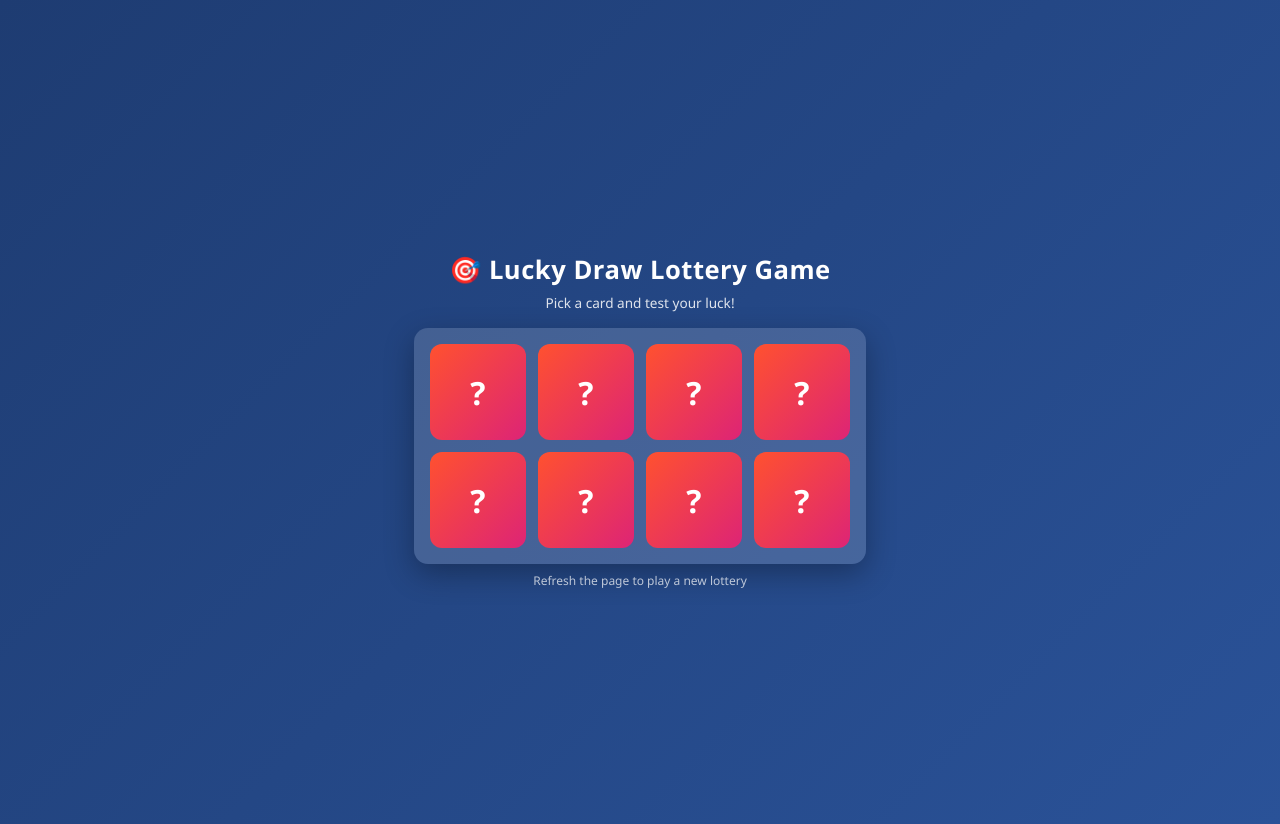
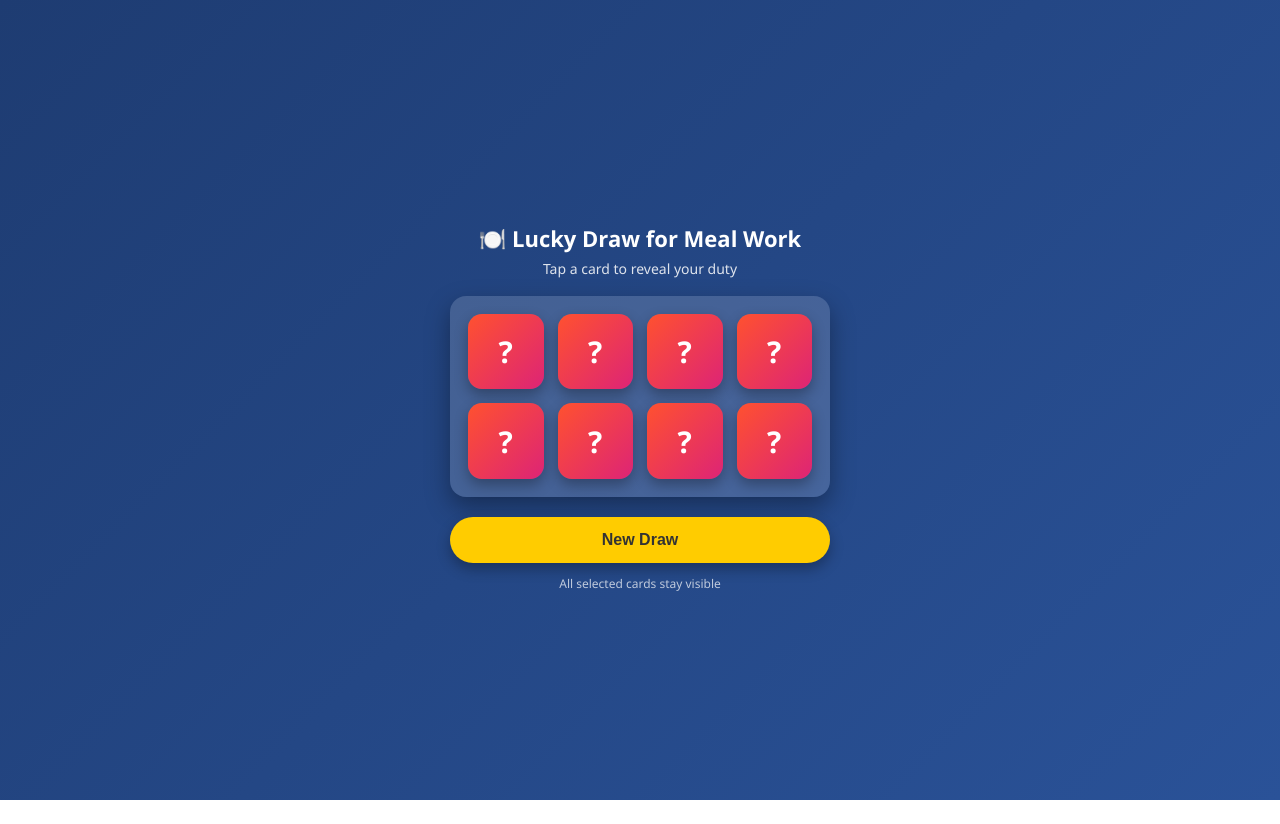
Before and after one commit to anupam6685/Lottery_Game, a plain HTML site: page index.html in a window 1280 px wide. After the commit the page ends 800 px from the top, so only its background shows below. Drawn offline with Linux system fonts and the light colour scheme.

Commit message:
Update index.html

```diff
--- a/index.html
+++ b/index.html
@@ -2,60 +2,70 @@
 <html lang="en">
   <head>
     <meta charset="UTF-8" />
-    <title>Lucky Draw Lottery Game</title>
+    <meta name="viewport" content="width=device-width, initial-scale=1.0" />
+    <title>🍽️ Lucky Draw Lottery Game</title>
+
     <style>
+      * {
+        box-sizing: border-box;
+        -webkit-tap-highlight-color: transparent;
+      }
+
       body {
+        margin: 0;
+        min-height: 100vh;
         font-family: "Segoe UI", Tahoma, Geneva, Verdana, sans-serif;
         background: linear-gradient(135deg, #1e3c72, #2a5298);
         display: flex;
-        flex-direction: column;
         justify-content: center;
         align-items: center;
-        min-height: 100vh;
-        margin: 0;
-        padding: 12px;
         color: #fff;
       }
 
-      h1 {
-        margin-bottom: 6px;
-        letter-spacing: 0.5px;
-        font-size: 1.4rem;
+      .app {
+        width: 100%;
+        max-width: 420px; /* Ideal mobile width */
+        padding: 20px;
         text-align: center;
       }
 
+      h1 {
+        font-size: 22px;
+        margin-bottom: 6px;
+      }
+
       .subtitle {
-        margin-bottom: 16px;
-        font-size: 0.85rem;
+        font-size: 14px;
         opacity: 0.85;
-        text-align: center;
+        margin-bottom: 18px;
       }
 
       .game {
+        width: 100%;
         display: grid;
         grid-template-columns: repeat(4, 1fr);
-        gap: 12px;
+        gap: 14px;
         background: rgba(255, 255, 255, 0.15);
-        padding: 16px;
-        border-radius: 14px;
-        width: 100%;
-        max-width: 360px;
-        box-shadow: 0 10px 30px rgba(0, 0, 0, 0.3);
+        padding: 18px;
+        border-radius: 16px;
+        box-shadow: 0 10px 25px rgba(0, 0, 0, 0.35);
       }
 
       .card {
         aspect-ratio: 1 / 1;
+        width: 100%;
         background: linear-gradient(135deg, #ff512f, #dd2476);
         color: white;
-        font-size: 1.8rem;
+        font-size: 30px;
         font-weight: bold;
         display: flex;
         justify-content: center;
         align-items: center;
+        border-radius: 14px;
         cursor: pointer;
-        border-radius: 12px;
         user-select: none;
         transition: transform 0.15s ease, box-shadow 0.15s ease;
+        box-shadow: 0 6px 14px rgba(0, 0, 0, 0.3);
       }
 
       .card:active {
@@ -65,78 +75,82 @@
       .card.revealed {
         background: linear-gradient(135deg, #00b09b, #96c93d);
         cursor: default;
-        box-shadow: inset 0 0 10px rgba(0, 0, 0, 0.3);
+        box-shadow: inset 0 0 10px rgba(0, 0, 0, 0.35);
       }
 
       button {
-        margin-top: 16px;
-        padding: 12px 28px;
-        font-size: 0.9rem;
+        margin-top: 20px;
+        width: 100%;
+        padding: 14px;
+        font-size: 16px;
         border: none;
-        border-radius: 24px;
-        cursor: pointer;
+        border-radius: 30px;
         background: #ffcc00;
         color: #333;
         font-weight: bold;
+        cursor: pointer;
+        box-shadow: 0 6px 14px rgba(0, 0, 0, 0.3);
       }
 
       button:active {
-        transform: scale(0.96);
+        transform: scale(0.97);
       }
 
       footer {
-        margin-top: 8px;
-        font-size: 0.75rem;
+        margin-top: 12px;
+        font-size: 12px;
         opacity: 0.7;
-        text-align: center;
-      }
-
-      /* Tablet & larger screens */
-      @media (min-width: 600px) {
-        h1 {
-          font-size: 1.6rem;
-        }
-        .game {
-          max-width: 420px;
-        }
-        .card {
-          font-size: 2rem;
-        }
       }
     </style>
   </head>
+
   <body>
-    <h1>🎯 Lucky Draw Lottery Game</h1>
-    <div class="subtitle">Pick a card and test your luck!</div>
+    <div class="app">
+      <h1>🍽️ Lucky Draw for Meal Work</h1>
+      <div class="subtitle">Tap a card to reveal your duty</div>
 
       <div class="game" id="game"></div>
 
-    <footer>Refresh the page to play a new lottery</footer>
+      <button onclick="resetGame()">New Draw</button>
+
+      <footer>All selected cards stay visible</footer>
+    </div>
 
     <script>
       const game = document.getElementById("game");
 
-      // Create numbers 1 to 8
+      function createGame() {
+        game.innerHTML = "";
+
         let numbers = [1, 2, 3, 4, 5, 6, 7, 8];
-
-      // Shuffle numbers (Lottery style)
         numbers.sort(() => Math.random() - 0.5);
 
-      // Create cards
         numbers.forEach((num) => {
           const card = document.createElement("div");
-        card.classList.add("card");
+          card.className = "card";
           card.textContent = "?";
 
           card.addEventListener("click", () => {
             if (!card.classList.contains("revealed")) {
               card.textContent = num;
               card.classList.add("revealed");
+
+              // Mobile vibration feedback (if supported)
+              if (navigator.vibrate) {
+                navigator.vibrate(60);
+              }
             }
           });
 
           game.appendChild(card);
         });
+      }
+
+      function resetGame() {
+        createGame();
+      }
+
+      createGame();
     </script>
   </body>
 </html>
```
Lines whose indentation alone changed are shown as unchanged.
